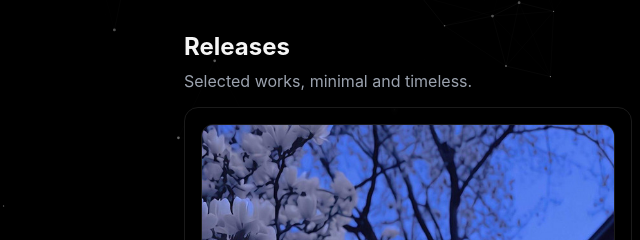
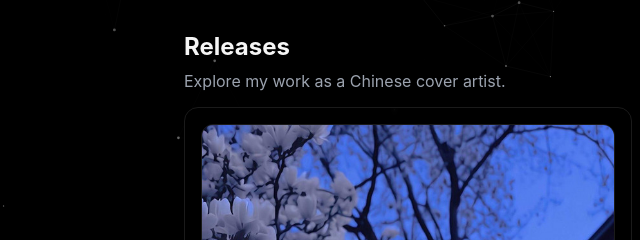
Before and after one commit to alyxcial/imjing, a plain HTML site: page index.html in a window 1280 px wide. Shown: the part 338-578 px from the top of the page, 0-640 px from the left. Drawn offline with Linux system fonts and the light colour scheme.

Commit message:
Update index.html

```diff
--- a/index.html
+++ b/index.html
@@ -82,7 +82,7 @@
   <main class="wrap">
     <section id="releases" class="section">
       <h2 style="margin:0 0 10px">Releases</h2>
-      <p class="muted" style="margin:0 0 16px">Selected works, minimal and timeless.</p>
+      <p class="muted" style="margin:0 0 16px">Explore my work as a Chinese cover artist.</p>
       <div class="grid">
         <!-- Release 1 -->
         <article class="card">
```
